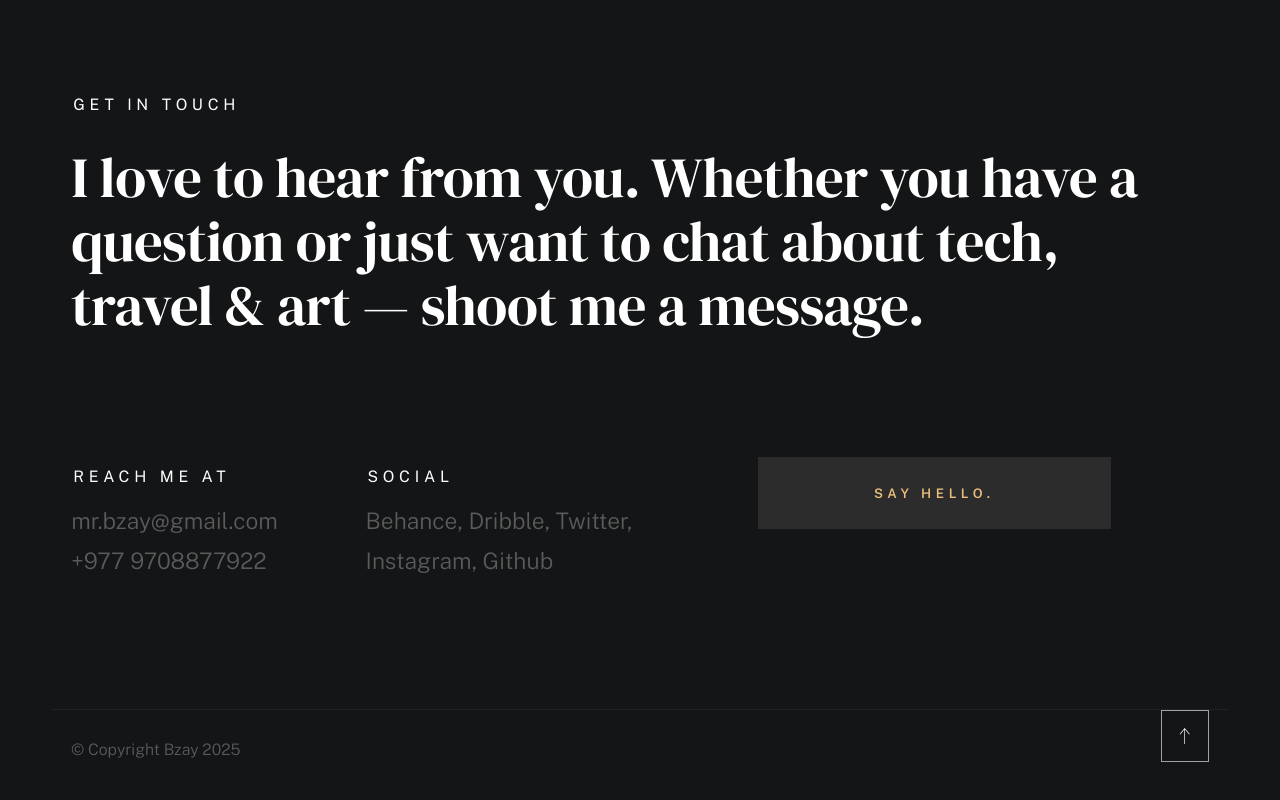
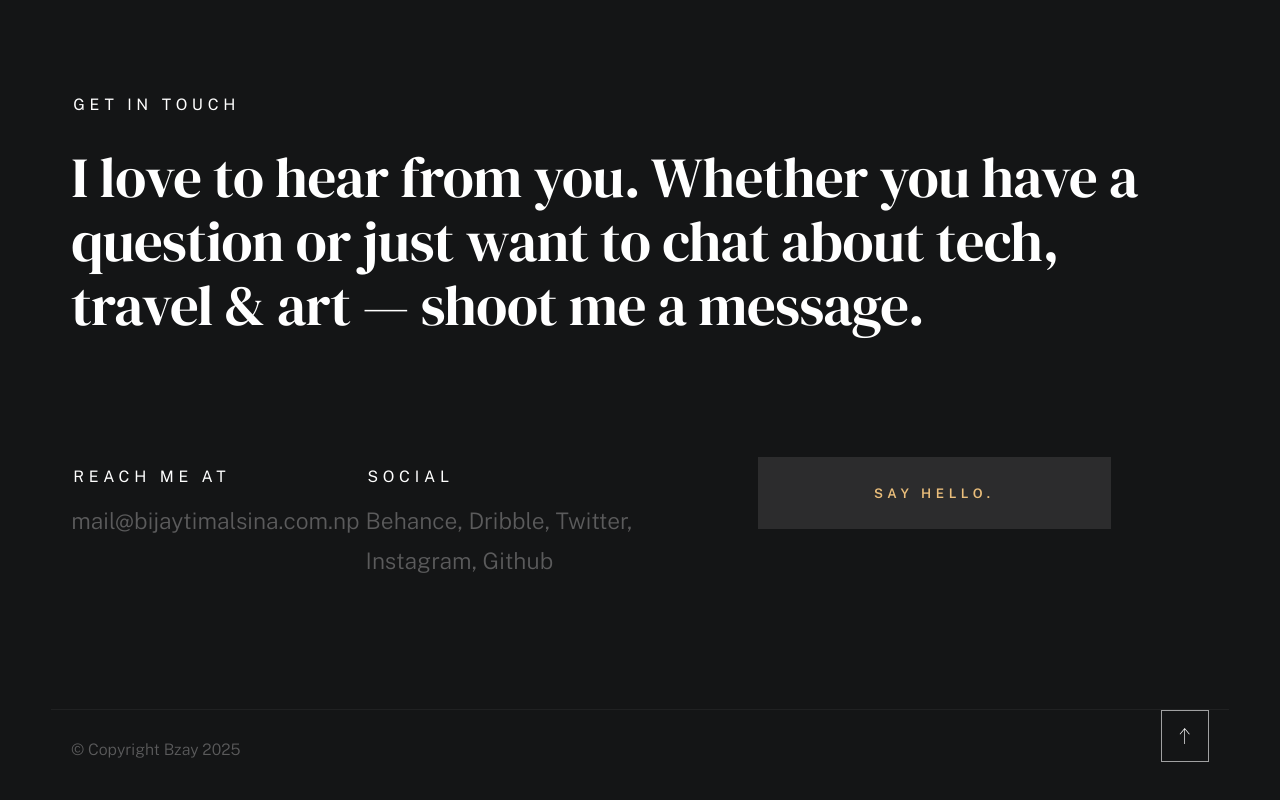
Before and after one commit to mrBzay/mrBzay.github.io, a plain HTML site: page index.html in a window 1280 px wide. Shown: the part 4348-5148 px from the top of the page. Drawn offline with nearby package versions, Linux system fonts and the light colour scheme; a web font is replaced by a local one.

Commit message:
mail change

```diff
--- a/index.html
+++ b/index.html
@@ -523,8 +523,8 @@
                     <div class="column lg-3 md-5 tab-6 stack-on-550 contact-block">
                         <h3 class="text-pretitle">Reach me at</h3>
                         <p class="contact-links">
-                            <a href="mailto:mr.bzay@gmail.com" class="mailtoui">mr.bzay@gmail.com</a> <br>
-                            <a href="tel:+1975432345">+977 9708877922</a>
+                            <a href="mailto:mail@bijaytimalsina.com.np" class="mailtoui">mail@bijaytimalsina.com.np</a> <br>
+                            <!-- <a href="tel:+1975432345">+977 9708877922</a> -->
                         </p>
                     </div>
                     <div class="column lg-4 md-5 tab-6 stack-on-550 contact-block">
@@ -538,7 +538,7 @@
                         </ul>
                     </div>
                     <div class="column lg-4 md-12 contact-block">
-                        <a href="mailto:mr.bzay@gmail.com" class="mailtoui btn btn--medium u-fullwidth contact-btn">Say Hello.</a>
+                        <a href="mailto:mail@bijaytimalsina.com.np" class="mailtoui btn btn--medium u-fullwidth contact-btn">Say Hello.</a>
                     </div>
                 </div> <!-- end contact-bottom -->
 
```
